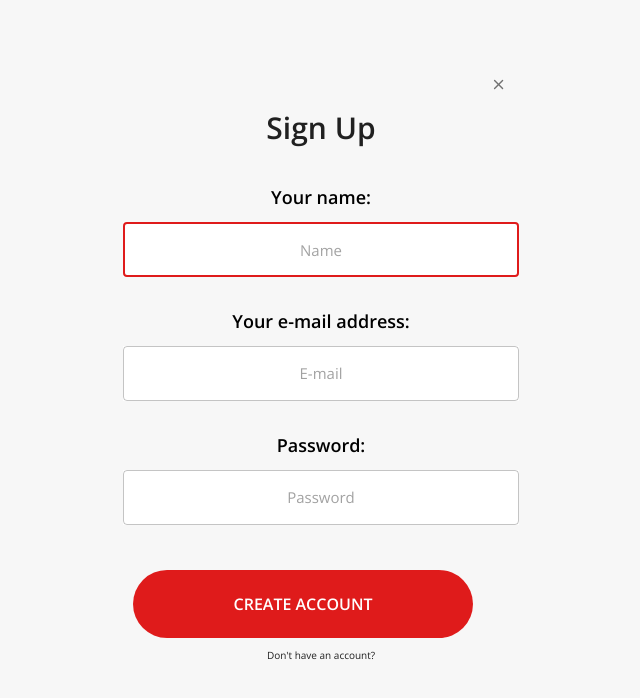
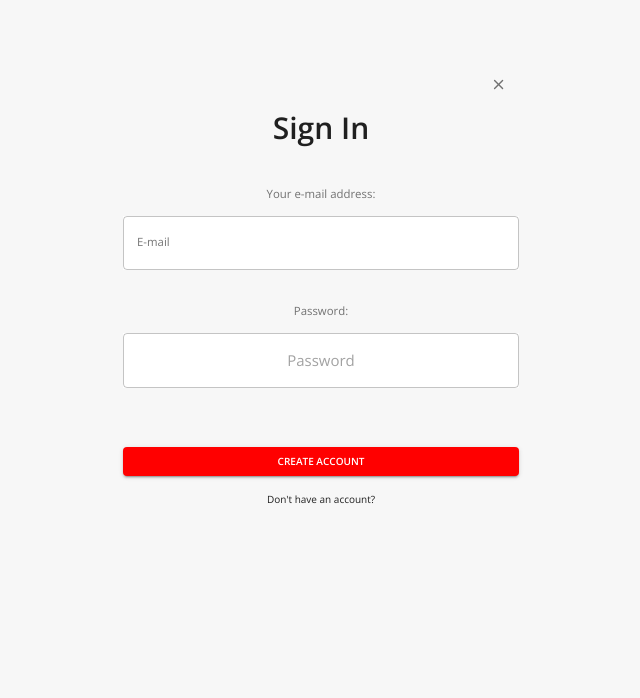
Before and after one commit to hatchways/team-emerald, a React (Create React App) app in the folder client/: page / in a window 1280 px wide. Shown: the top 698 px of the page, without its empty margins (319-959 px from the left). Built offline with nearby package versions, Linux system fonts and the light colour scheme.

Commit message:
"Simplest sign in form"

```diff
--- a/client/src/App.js
+++ b/client/src/App.js
@@ -4,7 +4,9 @@ import { BrowserRouter, Route } from 'react-router-dom';
 import { withStyles } from '@material-ui/core/styles';
 
 import theme from './themes/theme';
-import SignUpForm from './components/SignUpForm';
+// import SignUpForm from './components/SignUpForm';
+// import Landing from './components/Landing';
+import SignInForm from './components/SignInForm';
 
 const styles = () => ({
   '@global': {
@@ -21,7 +23,7 @@ function App() {
     <MuiThemeProvider theme={theme}>
       <CssBaseline />
       <BrowserRouter>
-        <Route path="/" component={SignUpForm} />
+        <Route path="/" component={SignInForm} />
       </BrowserRouter>
     </MuiThemeProvider>
   );
--- a/client/src/components/SignInForm.js
+++ b/client/src/components/SignInForm.js
@@ -8,6 +8,7 @@ import Typography from '@material-ui/core/Typography';
 import { makeStyles } from '@material-ui/core/styles';
 import Container from '@material-ui/core/Container';
 import InputLabel from '@material-ui/core/InputLabel';
+import CloseIconButton from './CloseIconButton';
 
 const useStyles = makeStyles(theme => ({
   '@global': {
@@ -19,7 +20,14 @@ const useStyles = makeStyles(theme => ({
     marginTop: theme.spacing(8),
     display: 'flex',
     flexDirection: 'column',
-    alignItems: 'center',
+    alignItems: 'flex-end',
+  },
+  h1: {
+    fontSize: theme.typography.fontSize * 3,
+    textAlign: 'center',
+    fontWeight: theme.typography.fontWeightMedium,
+    paddingBottom: '30px',
+    alignSelf: 'center',
   },
   form: {
     width: '100%',
@@ -34,6 +42,13 @@ const useStyles = makeStyles(theme => ({
   },
   textfield: {
     backgroundColor: 'white',
+    marginBottom: '35px',
+  },
+  label: {
+    fontSize: theme.typography.fontSize * 1.8,
+    textAlign: 'center',
+    fontWeight: theme.typography.fontWeightMedium,
+    color: 'black',
   },
 }));
 
@@ -44,6 +59,8 @@ function Redirect() {
 function Loading() {
   return <p>Loading...</p>;
 }
+
+const handleClose = () => {};
 
 function registerReducer(state, action) {
   if (action.type === 'login') {
@@ -120,7 +137,10 @@ const SignIn = () => {
       <CssBaseline />
       <div className={classes.paper}>
         {state.error && <p>{state.error}</p>}
-        <Typography component="h1" variant="h5">
+        <div className={classes.buttonContainer}>
+          <CloseIconButton handleClose={handleClose} />
+        </div>
+        <Typography component="h1" className={classes.h1}>
           Sign In
         </Typography>
         <form className={classes.form} noValidate>
```
